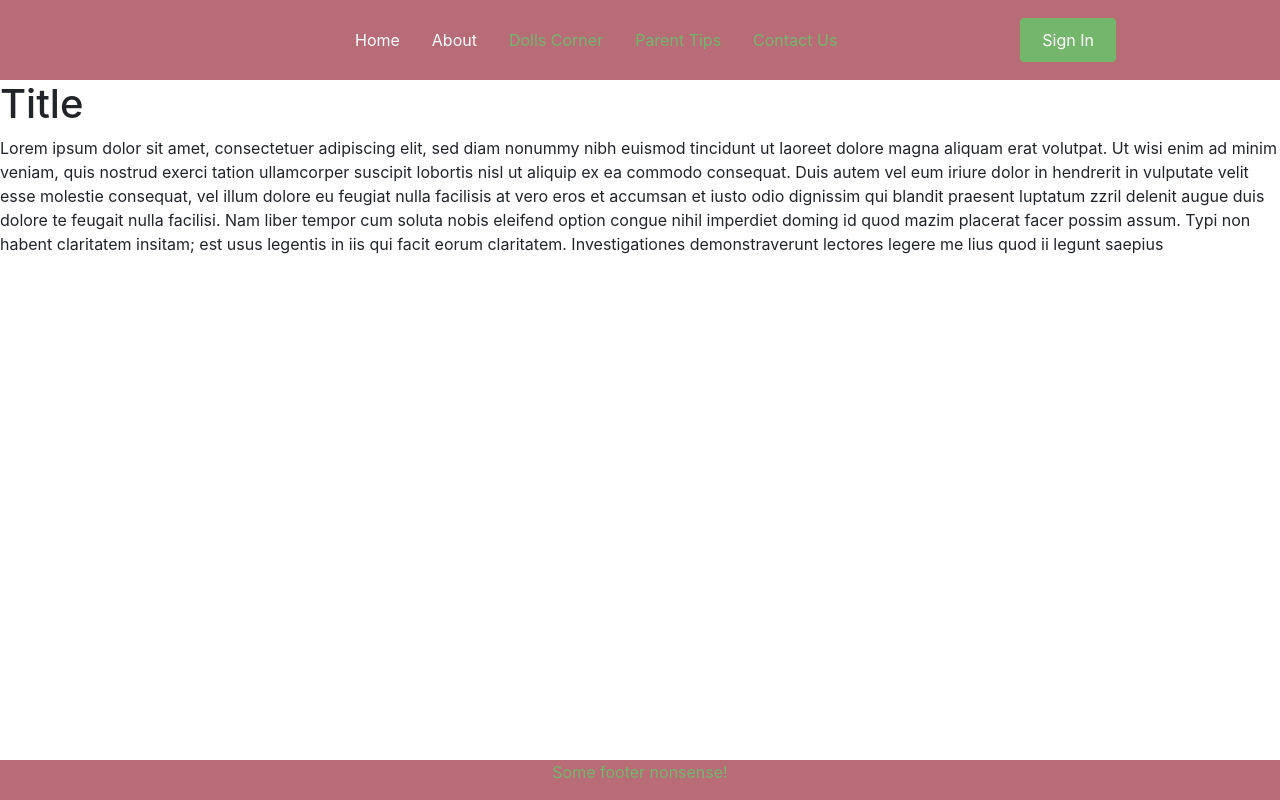
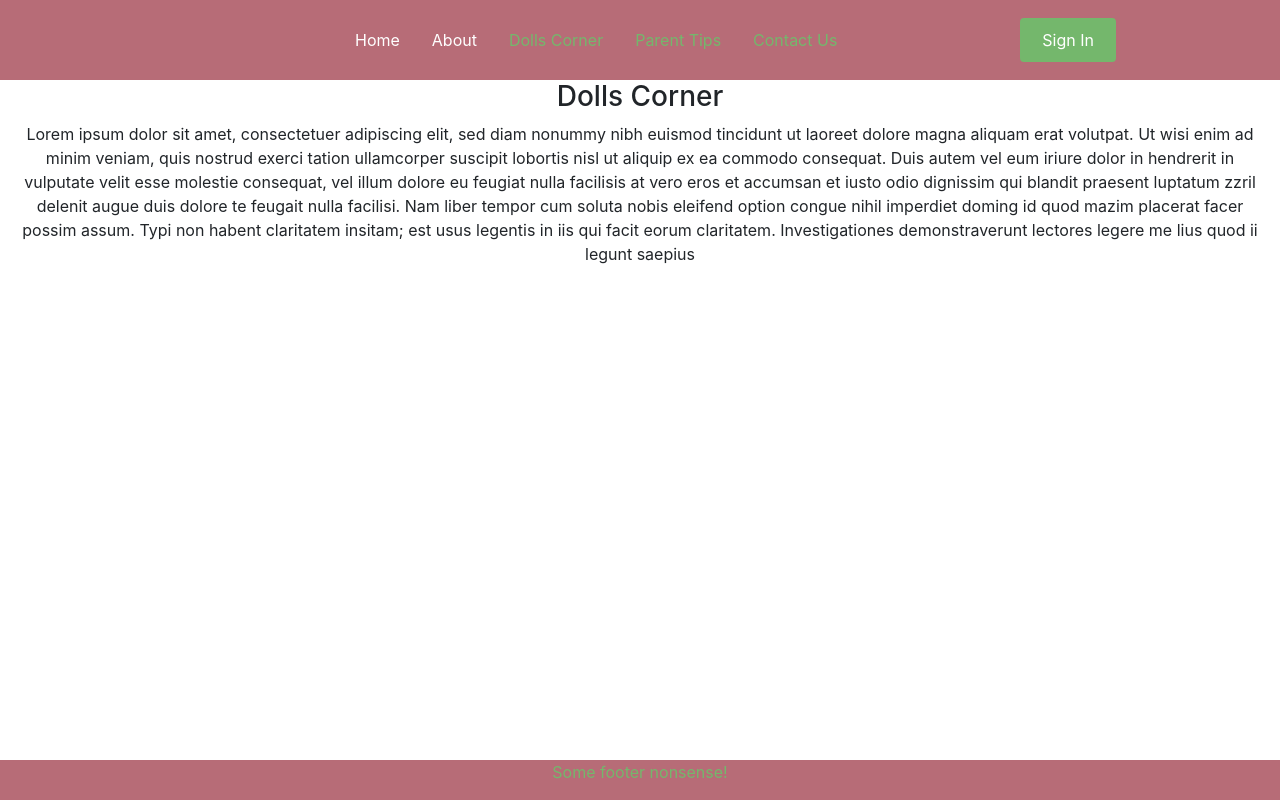
Before and after one commit to wdavonta/dollscorner, a React (Create React App) app in the folder dollscorner/: page /about in a window 1280 px wide. Built offline with nearby package versions, Linux system fonts and the light colour scheme.

Commit message:
updated dolls corner

```diff
--- a/dollscorner/src/components/About/index.js
+++ b/dollscorner/src/components/About/index.js
@@ -3,11 +3,13 @@ import './index.css';
 
 function About() {
   return (
-    <section className="Chat">
-      <h1 id="about">Title</h1>
+    <section>
+    <div class="container-fluid bg-3 text-center">
+      <h3 class="margin">Dolls Corner</h3>
       <div className="my-2">
         <p> Lorem ipsum dolor sit amet, consectetuer adipiscing elit, sed diam nonummy nibh euismod tincidunt ut laoreet dolore magna aliquam erat volutpat. Ut wisi enim ad minim veniam, quis nostrud exerci tation ullamcorper suscipit lobortis nisl ut aliquip ex ea commodo consequat. Duis autem vel eum iriure dolor in hendrerit in vulputate velit esse molestie consequat, vel illum dolore eu feugiat nulla facilisis at vero eros et accumsan et iusto odio dignissim qui blandit praesent luptatum zzril delenit augue duis dolore te feugait nulla facilisi. Nam liber tempor cum soluta nobis eleifend option congue nihil imperdiet doming id quod mazim placerat facer possim assum. Typi non habent claritatem insitam; est usus legentis in iis qui facit eorum claritatem. Investigationes demonstraverunt lectores legere me lius quod ii legunt saepius
         </p>
+      </div>
       </div>
     </section>
   );
```
